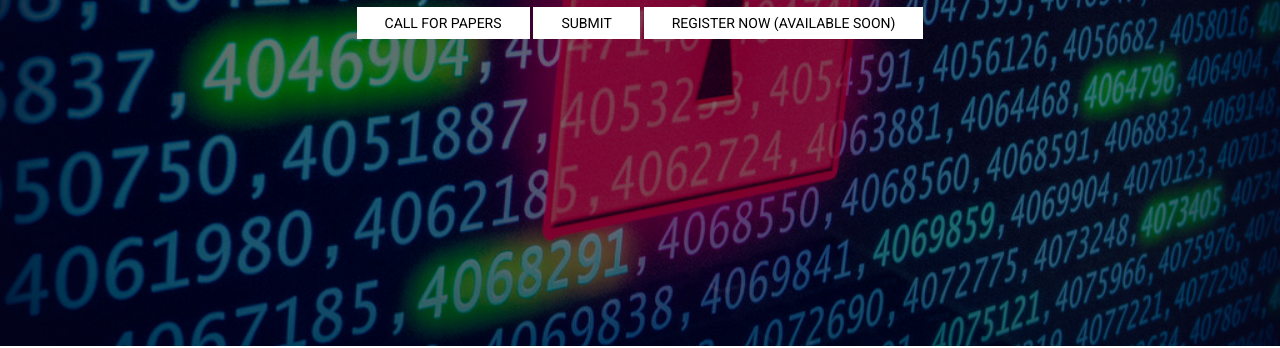
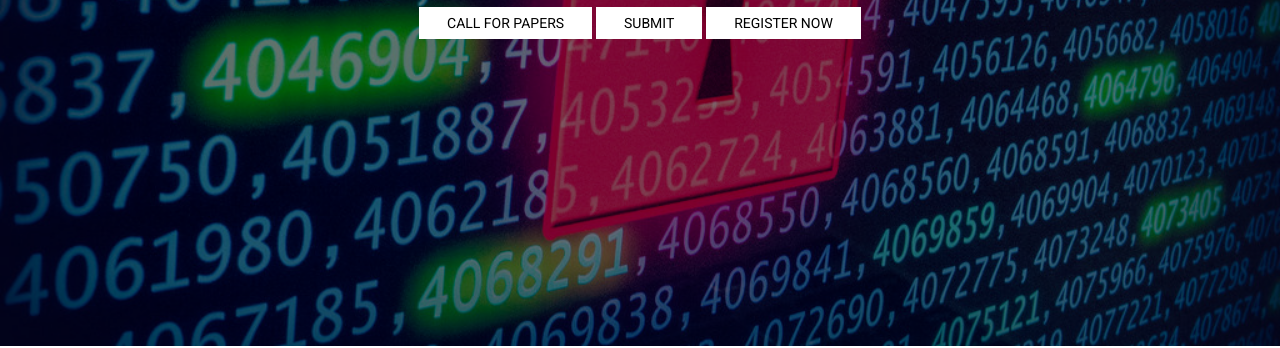
Before and after one commit to augustojv/essa-workshop, a website: page index.html in a window 1280 px wide. Shown: the part 454-802 px from the top of the page. Drawn offline with Linux system fonts and the light colour scheme; files whose address does not match are found by name.

Commit message:
updated link

```diff
--- a/index.html
+++ b/index.html
@@ -64,7 +64,7 @@
 
             <a class="btn btn-white" data-scroll href="#about">Call for Papers</a>
 	    <a class="btn btn-white" href="https://easychair.org/conferences/?conf=essa19">Submit</a>
-            <a class="btn btn-white" data-scroll href="#">Register Now (Available Soon)</a>
+            <a class="btn btn-white" href="http://www.hostsymposium.org/registration.php">Register Now</a>
 
         </div>
     </header>
```
